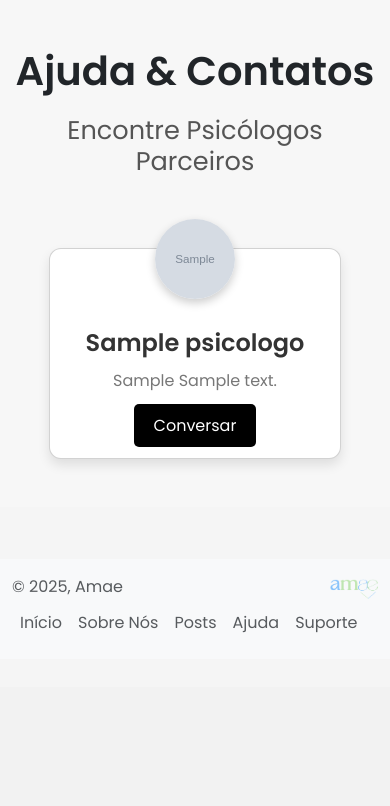
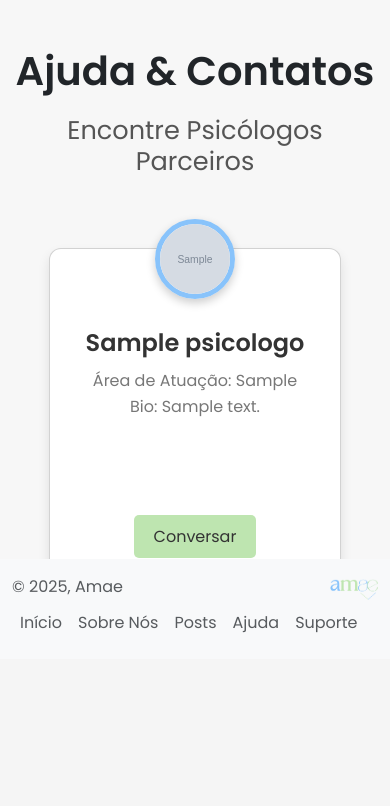
Before and after one commit to lariiscriis/ProjetoGestaoAgil, a Django app: template app/templates/ajuda.html in a window 390 px wide. Shown: the part 185-991 px from the top of the page. Before the commit the page ends 818 px from the top, so only its background shows below. Run offline with Django 4.2, Linux system fonts and the light colour scheme; the template is opened without the code that fills it: most values are stand-ins (such as "Sample title", 1, 10 or a date in 2020); grey boxes marked "Sample" are stand-in pictures; parts of the project's set-up code (start-up, migrations or seed data) failed here and were passed over.

Commit message:
Ajustes na responsividade dos cards de 'ajuda.html'

```diff
--- a/app/static/css/ajuda.css
+++ b/app/static/css/ajuda.css
@@ -64,6 +64,7 @@
     padding: 20px;
     text-align: center;
     width: 100%;
+    height: 330px;
     margin-top: 2em;
 }
 
@@ -81,6 +82,8 @@
     border-radius: 50%;
     overflow: hidden;
     box-shadow: 0 4px 10px rgba(0, 0, 0, 0.2);
+    border: 5px solid #88C3FB;
+
 }
 
 .card-image img {
@@ -90,7 +93,13 @@
 }
 
 .card-content {
+    display: flex;
+    flex-direction: column;
+    justify-content: space-between;
+    flex-grow: 1;
     margin-top: 60px;
+    width: 100%;
+    height: 100%;
 }
 
 .card-content h3 {
@@ -105,27 +114,35 @@
     color: #777;
     line-height: 1.6;
     margin-bottom: 20px;
+     flex-grow: 1;
+}
+
+.card-footer {
+    margin-top: auto;
+    background-color: transparent;
+    border: none;
 }
 
 .conversar-btn {
-    background-color: #000000;
-    color: #fff;
+    background-color: #BEE5B0;
+    color: #333;
     padding: 10px 20px;
     border-radius: 5px;
     text-decoration: none;
     font-size: 16px;
     transition: background-color 0.3s ease;
+    margin-top: auto;
 }
 
 .conversar-btn:hover {
-    background-color: #333;
+    background-color: #bee5b0ba;
 }
 
 footer {
     position: fixed;
     left: 0;
     bottom: 0;
-    width: 100vw;
+    width: 100%;
     color: #fff;
     text-align: center;
     padding: 1rem 0;
--- a/app/static/css/landing-page.css
+++ b/app/static/css/landing-page.css
@@ -74,7 +74,7 @@ body{
 }
 
 #btn-section:hover {
-    background-color: #333;
+    background-color: #88c3fbc0;
 }
 
 svg{
@@ -339,6 +339,7 @@ transform: translate(1px,-14px);
     border-radius: 5px;
     transition: background-color 0.3s ease;
     margin-top: 20px;
+    color: #333;
 }
 
 .sobre-button a{
--- a/app/templates/ajuda.html
+++ b/app/templates/ajuda.html
@@ -29,16 +29,18 @@
                     <h3>{{ psicologo.nome }}</h3>
                     <p>
                         {% if psicologo.area_atuacao %}
-                            {{ psicologo.area_atuacao }}
+                            <span>Área de Atuação: </span>{{ psicologo.area_atuacao }}<br>
                         {% else %}
                             Psicólogo parceiro da plataforma.
                         {% endif %}
                         {% if psicologo.bio %}
-                            {{ psicologo.bio }}
+                             <span>Bio: </span>{{ psicologo.bio }}
                         {% endif %}
 
                     </p>
-                    <a href="mailto:{{ psicologo.email }}" class="conversar-btn">Conversar</a>
+                    <div class="card-footer">
+                        <a href="mailto:{{ psicologo.email }}" class="conversar-btn">Conversar</a>
+                    </div>
                 </div>
             </div>
             {% empty %}
```
